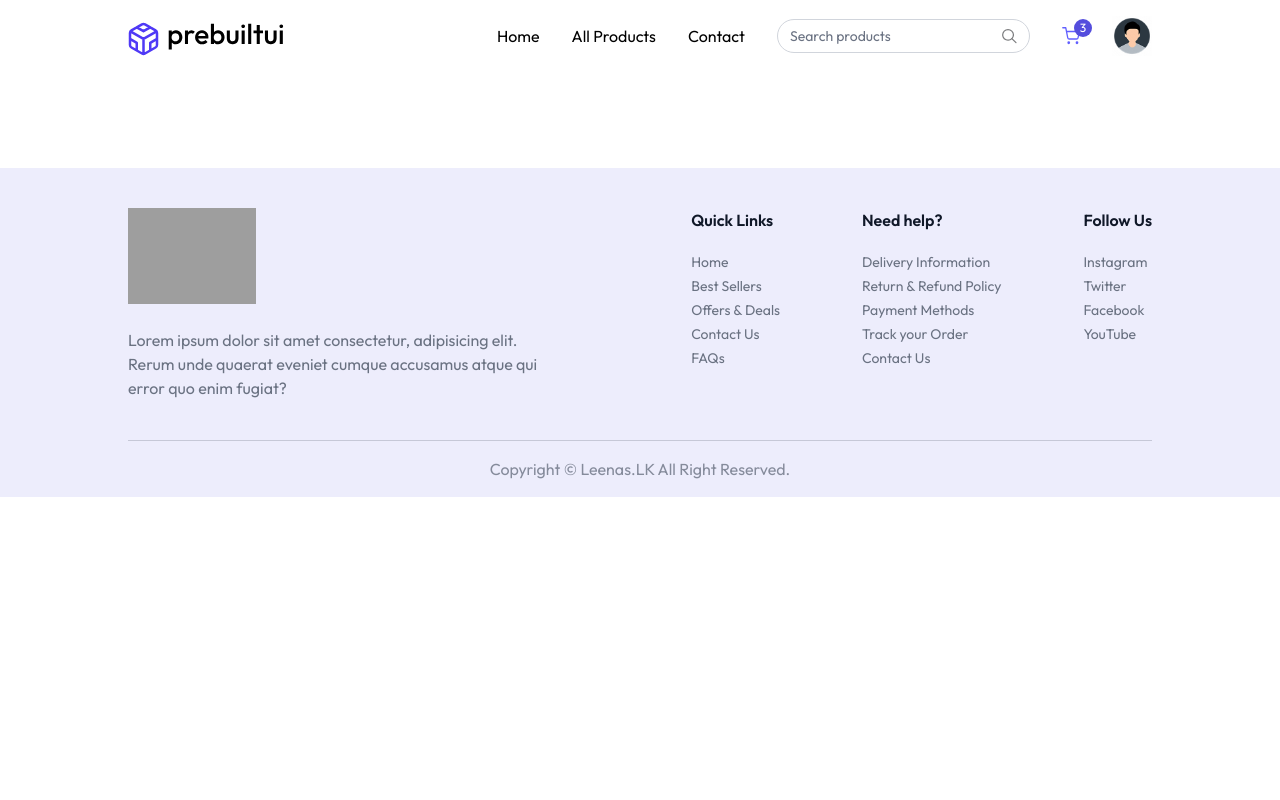
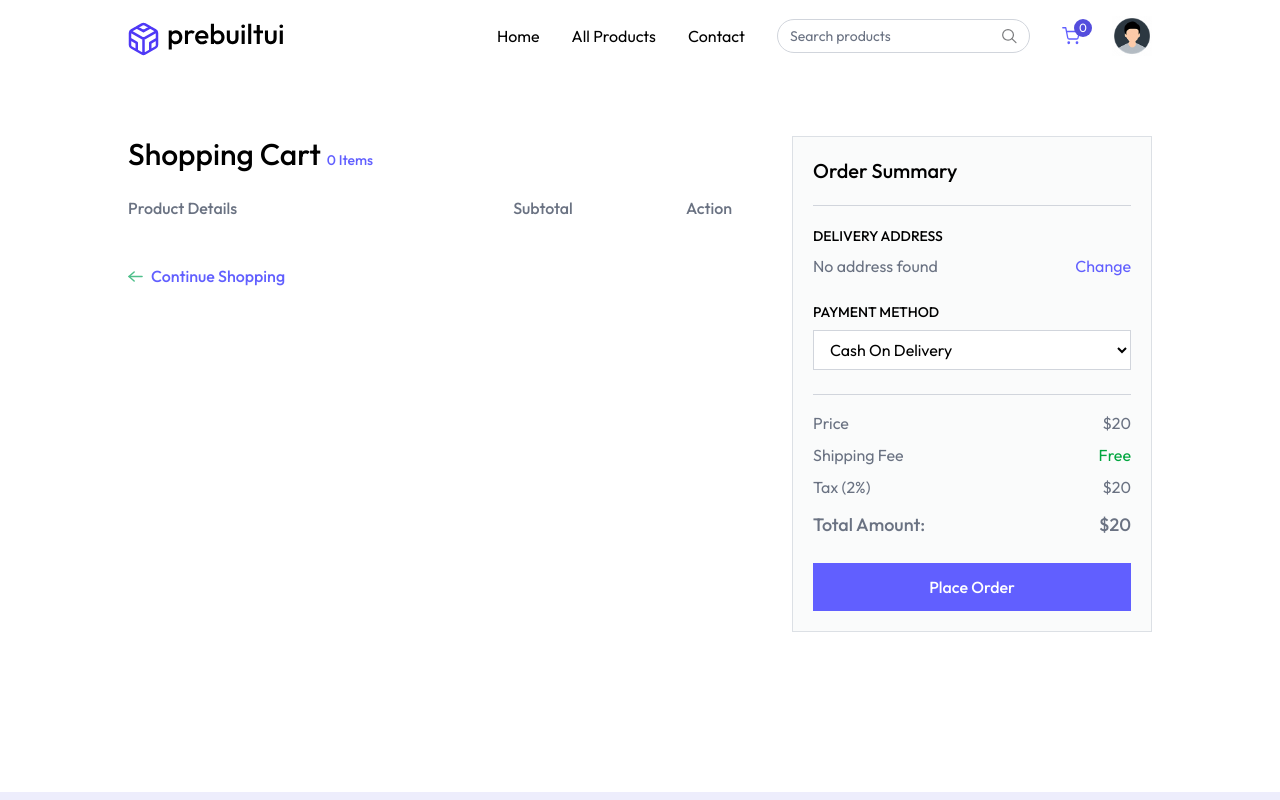
Before and after one commit to alvinistan/Grocery_Platform, a React (Vite) app in the folder client/: page /cart in a window 1280 px wide. Shown: the top 800 px of the page. Built offline with nearby package versions, Linux system fonts and the light colour scheme; grey boxes are pictures that could not be loaded.

Commit message:
Shopping Cart Preview

```diff
--- a/client/src/App.jsx
+++ b/client/src/App.jsx
@@ -9,6 +9,7 @@
 import AllProducts from "./pages/AllProducts";
 import ProductCategory from "./pages/ProductCategory";
 import ProductDetails from "./pages/ProductDetails"
+import Cart from "./pages/Cart";
 
 const App = () => {
 
@@ -27,7 +28,7 @@
           <Route path="/products" element = {<AllProducts />} />
           <Route path="/products/:category" element ={<ProductCategory />} />
           <Route path="/products/:category/:id" element ={<ProductDetails />} />
-
+          <Route path="/cart" element={<Cart />}/>
         </Routes>
       </div>
       {!isSellerPath && <Footer />}
--- a/client/src/components/Navbar.jsx
+++ b/client/src/components/Navbar.jsx
@@ -5,7 +5,7 @@
 
 const Navbar = () => {
     const [open, setOpen] = React.useState(false);
-    const { user, setUser, showUserLogin, setShowUserLogin, navigate, setSearchQuery,searchQuery } = useAppContext();
+    const { user, setUser, showUserLogin, setShowUserLogin, navigate,getCartCount ,setSearchQuery,searchQuery } = useAppContext();
 
     const logout = async () => {
         setUser(null);
@@ -75,7 +75,7 @@
             />
           </svg>
           <button className="absolute -top-2 -right-3 text-xs text-white bg-primary w-[18px] h-[18px] rounded-full">
-            3
+            {getCartCount()}
           </button>
         </div>
 
@@ -92,14 +92,40 @@
         )}
       </div>
 
-      <button
+      <div className="flex items-center gap-6 sm:hidden">
+
+        <div onClick={()=> {navigate('/cart')}} className="relative cursor-pointer">
+          <svg
+            width="18"
+            height="18"
+            viewBox="0 0 14 14"
+            fill="none"
+            xmlns="http://www.w3.org/2000/svg"
+          >
+            <path
+              d="M.583.583h2.333l1.564 7.81a1.17 1.17 0 0 0 1.166.94h5.67a1.17 1.17 0 0 0 1.167-.94l.933-4.893H3.5m2.333 8.75a.583.583 0 1 1-1.167 0 .583.583 0 0 1 1.167 0m6.417 0a.583.583 0 1 1-1.167 0 .583.583 0 0 1 1.167 0"
+              stroke="#615fff"
+              stroke-linecap="round"
+              stroke-linejoin="round"
+            />
+          </svg>
+          <button className="absolute -top-2 -right-3 text-xs text-white bg-primary w-[18px] h-[18px] rounded-full">
+            {getCartCount()}
+          </button>
+        </div>
+
+
+        <button
         onClick={() => (open ? setOpen(false) : setOpen(true))}
         aria-label="Menu"
-        className="sm:hidden"
+        className=""
       >
         {/* Menu Icon SVG */}
         <img src={assets.menu_icon} alt="Menu" className="h-6 w-6" />
       </button>
+      </div>
+
+
 
       {/* Mobile Menu */}
       { open && (<div
--- a/client/src/components/ProductCard.jsx
+++ b/client/src/components/ProductCard.jsx
@@ -7,7 +7,6 @@
     const [count, setCount] = useState(0);
     const {currency, addToCart, removeFromCart, cartItems, navigate} = useAppContext();
 
-    console.log(product);
 
     return product && (
 
--- a/client/src/context/AppContext.jsx
+++ b/client/src/context/AppContext.jsx
@@ -53,6 +53,10 @@
         toast.success("Product removed from cart!");
     }
 
+    useEffect(() => {
+
+    },[cartItems])
+
     // Get Cart Item Count
     const getCartCount = () => {
         let totalCount = 0;
@@ -84,7 +88,7 @@
         // Add any global state or functions here
         navigate, user, setUser, seller, setSeller, showUserLogin, setShowUserLogin,
         products,setProducts, currency, addToCart, updateCartItem, removeFromCart, cartItems
-        , searchQuery, setSearchQuery
+        , searchQuery, setSearchQuery, getCartAmount, getCartCount
     }
     return (
         <AppContext.Provider value={value}>
--- /dev/null
+++ b/client/src/pages/Cart.jsx
@@ -0,0 +1,136 @@
+import { useEffect, useState } from "react";
+import { useAppContext } from "../context/AppContext"
+import { assets, dummyAddress } from "../assets/assets";
+
+const Cart = () => {
+    const {products, cartItems, addToCart, removeFromCart, getCartCount, getCartAmount,currency, navigate,updateCartItems} = useAppContext();
+    const [showAddress, setShowAddress] = useState(false)
+    const [cartArray, setCartArray] = useState([]);
+    const [address, setAddress] = useState(dummyAddress);
+    const [selectedAddress, setSelectedAdress] = useState(dummyAddress[0]);
+    const [paymentOption, setPaymentOption] = useState("COD");
+
+    console.log(cartArray);
+
+    const getCart = () => {
+        let tempArr = [];
+        for(const key in cartItems){
+            const product = products.find((item) => item._id === key)
+            product.quantity = cartItems[key]
+            tempArr.push(product)
+        }
+        setCartArray(tempArr)
+    }
+
+    useState(()=> {
+        if(products.length > 0 && cartItems){
+            getCart()
+        }
+    },[products,cartArray])
+
+
+
+    return products.length > 0 && cartArray ? (
+        <div className="flex flex-col md:flex-row py-16 ">
+            <div className='flex-1 max-w-4xl'>
+                <h1 className="text-3xl font-medium mb-6">
+                    Shopping Cart <span className="text-sm text-indigo-500">{getCartCount()} Items</span>
+                </h1>
+
+                <div className="grid grid-cols-[2fr_1fr_1fr] text-gray-500 text-base font-medium pb-3">
+                    <p className="text-left">Product Details</p>
+                    <p className="text-center">Subtotal</p>
+                    <p className="text-center">Action</p>
+                </div>
+
+                {cartArray.map((product, index) => (
+                    <div key={index} className="grid grid-cols-[2fr_1fr_1fr] text-gray-500 items-center text-sm md:text-base font-medium pt-3">
+                        <div className="flex items-center md:gap-6 gap-3">
+                            <div onClick={()=> {navigate(`/products/${product.category.toLowerCase()}/${product._id}`),scrollTo(0,0)}} className="cursor-pointer w-24 h-24 flex items-center justify-center border border-gray-300 rounded overflow-hidden">
+                                <img className="max-w-full h-full object-cover" src={product.image[0]} alt={product.name} />
+                            </div>
+                            <div>
+                                <p className="hidden md:block font-semibold">{product.name}</p>
+                                <div className="font-normal text-gray-500/70">
+                                    <p>Weight: <span>{product.weight || "N/A"}</span></p>
+                                    <div className='flex items-center'>
+                                        <p>Qty:</p>
+                                        <select className='outline-none'>
+                                            {Array(cartItems[product._id] > 9 ? cartItems[product._id]: 9).fill('').map((_, index) => (
+                                                <option key={index} value={index + 1}>{index + 1}</option>
+                                            ))}
+                                        </select>
+                                    </div>
+                                </div>
+                            </div>
+                        </div>
+                        <p className="text-center">{currency}{product.offerPrice * product.quantity}</p>
+                        <button className="cursor-pointer mx-auto">
+                            <img src={assets.remove_icon} alt="" className="inline-block w-6 h-6" onClick={()=> removeFromCart()}/>
+                        </button>
+                    </div>)
+                )}
+
+                <button onClick={()=> {navigate('/products'), scrollTo(0,0)}} className="group cursor-pointer flex items-center mt-8 gap-2 text-indigo-500 font-medium">
+                    <img src={assets.arrow_right_icon_colored} className="group-hover:-translate-x-1 transition" alt=""/>
+                    Continue Shopping
+                </button>
+
+            </div>
+
+            <div className="max-w-[360px] w-full bg-gray-100/40 p-5 max-md:mt-16 border border-gray-300/70">
+                <h2 className="text-xl md:text-xl font-medium">Order Summary</h2>
+                <hr className="border-gray-300 my-5" />
+
+                <div className="mb-6">
+                    <p className="text-sm font-medium uppercase">Delivery Address</p>
+                    <div className="relative flex justify-between items-start mt-2">
+                        <p className="text-gray-500">No address found</p>
+                        <button onClick={() => setShowAddress(!showAddress)} className="text-indigo-500 hover:underline cursor-pointer">
+                            Change
+                        </button>
+                        {showAddress && (
+                            <div className="absolute top-12 py-1 bg-white border border-gray-300 text-sm w-full">
+                                <p onClick={() => setShowAddress(false)} className="text-gray-500 p-2 hover:bg-gray-100">
+                                    New York, USA
+                                </p>
+                                <p onClick={() => setShowAddress(false)} className="text-indigo-500 text-center cursor-pointer p-2 hover:bg-indigo-500/10">
+                                    Add address
+                                </p>
+                            </div>
+                        )}
+                    </div>
+
+                    <p className="text-sm font-medium uppercase mt-6">Payment Method</p>
+
+                    <select className="w-full border border-gray-300 bg-white px-3 py-2 mt-2 outline-none">
+                        <option value="COD">Cash On Delivery</option>
+                        <option value="Online">Online Payment</option>
+                    </select>
+                </div>
+
+                <hr className="border-gray-300" />
+
+                <div className="text-gray-500 mt-4 space-y-2">
+                    <p className="flex justify-between">
+                        <span>Price</span><span>$20</span>
+                    </p>
+                    <p className="flex justify-between">
+                        <span>Shipping Fee</span><span className="text-green-600">Free</span>
+                    </p>
+                    <p className="flex justify-between">
+                        <span>Tax (2%)</span><span>$20</span>
+                    </p>
+                    <p className="flex justify-between text-lg font-medium mt-3">
+                        <span>Total Amount:</span><span>$20</span>
+                    </p>
+                </div>
+
+                <button className="w-full py-3 mt-6 cursor-pointer bg-indigo-500 text-white font-medium hover:bg-indigo-600 transition">
+                    Place Order
+                </button>
+            </div>
+        </div>
+    ) : (null)
+}
+export default Cart
--- a/client/src/pages/ProductDetails.jsx
+++ b/client/src/pages/ProductDetails.jsx
@@ -13,7 +13,7 @@
     const [relatedProducts, setRelatedProducts] = useState([]);
 
     const product = products.find((item) => item._id === id );
-    console.log(relatedProducts);
+
 
     useEffect(()=> {
         if(product){
```
